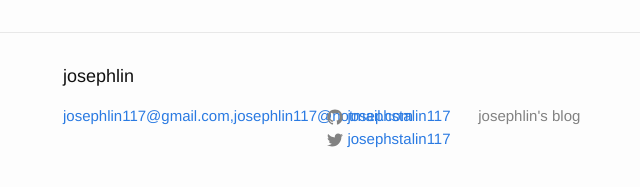
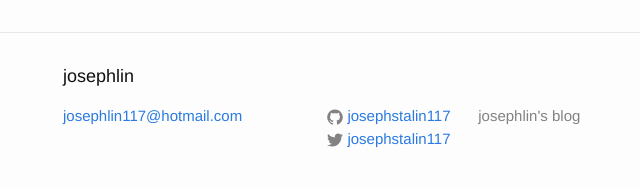
Before and after one commit to josephstalin117/josephstalin117.github.io, a Jekyll site: the page built from index.html, in a window 1280 px wide and 900 px high, scrolled down 8535 px. Shown: the part 690-877 px from the top of the window, without its empty margins (207-847 px from the left). Built offline with Jekyll 4.4.1, drawn with Linux system fonts in a browser that asks for light colours.

Commit message:
update emails

```diff
--- a/_config.yml
+++ b/_config.yml
@@ -7,7 +7,7 @@
 
 # Site settings
 title: josephlin
-email: josephlin117@gmail.com,josephlin117@hotmail.com
+email: josephlin117@hotmail.com
 description: josephlin's blog
 baseurl: "" # the subpath of your site, e.g. /blog
 url: "http://josephlin.org" # the base hostname & protocol for your site
```
